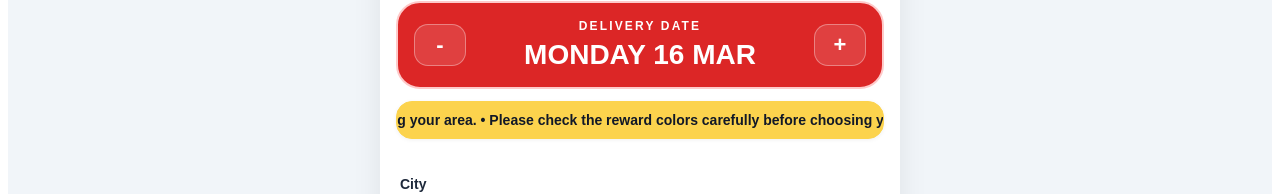
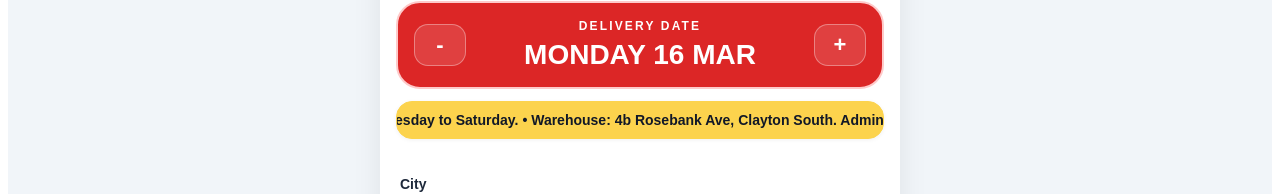
Before and after one commit to WayneWangPoly/Mission-Signup, a React (Vite) app: page /driver-signup in a window 1280 px wide. Shown: the part 161-355 px from the top of the page. Built offline with nearby package versions, Linux system fonts and the light colour scheme.

Commit message:
Update DriverSignup.tsx

```diff
--- a/src/pages/DriverSignup.tsx
+++ b/src/pages/DriverSignup.tsx
@@ -35,7 +35,7 @@ const DEFAULT_EXTEND_RADIUS = 34;
 const MIN_CORE_RADIUS = 8;
 const GAP_RADIUS = 10;
 const DEFAULT_NOTICE =
-  "Please check the reward colors carefully before choosing your area.";
+  "Warehouse: 4b Rosebank Ave, Clayton South. Admin: Allen. Opens at 6:30 from Tuesday to Saturday.";
 const DEFAULT_MAP_IMAGE = "/melbourne-task-base-map-v2.png";
 const DATE_EDIT_PASSWORD = "1010";
 
```
